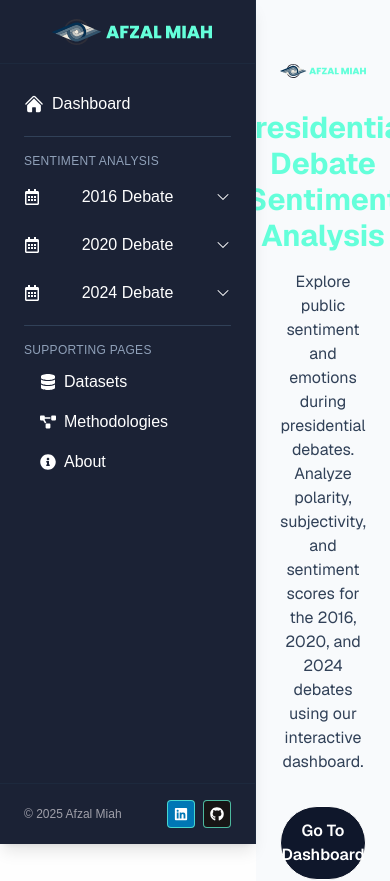
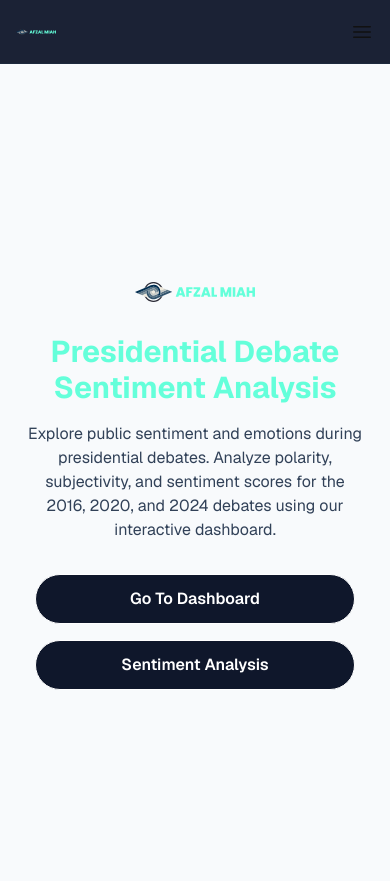
Before and after one commit to affyzal/sentiment-app, a Next.js app: page / in a window 390 px wide. Shown: the top 881 px of the page. Built offline with nearby package versions, Linux system fonts and the light colour scheme.

Commit message:
Refactor Sidebar and layout for improved responsiveness and organization

```diff
--- a/src/app/layout.tsx
+++ b/src/app/layout.tsx
@@ -30,7 +30,7 @@ export default function RootLayout({
         <Sidebar />
 
         {/* Main content */}
-        <main className="flex-1 ml-64 overflow-auto">
+        <main className="flex-1 md:ml-64 pt-16 md:pt-0 overflow-auto">
           {children}
         </main>
       </body>
--- a/src/components/Sidebar.tsx
+++ b/src/components/Sidebar.tsx
@@ -1,6 +1,6 @@
-"use client";
+'use client';
 
-import { ChevronDownIcon, HomeIcon } from "@heroicons/react/24/solid";
+import { ChevronDownIcon, HomeIcon, Bars3Icon, XMarkIcon } from "@heroicons/react/24/solid";
 import { JSX, useEffect, useState } from "react";
 import Image from "next/image";
 import Link from "next/link";
@@ -22,16 +22,12 @@ const analysisIcons: Record<string, JSX.Element> = {
   "Sentiment Score": <FaChartLine className="w-4 h-4" />,
 };
 
-
 const SubMenu = ({ title, year, items }: SubMenuProps) => {
   const pathname = usePathname();
   const [open, setOpen] = useState(false);
 
-  // Open submenu automatically if current path matches this year
   useEffect(() => {
-    if (pathname.includes(`/${year}/`)) {
-      setOpen(true);
-    }
+    if (pathname.includes(`/${year}/`)) setOpen(true);
   }, [pathname, year]);
 
   return (
@@ -42,10 +38,9 @@ const SubMenu = ({ title, year, items }: SubMenuProps) => {
         }`}
         onClick={() => setOpen(!open)}
       >
-        <FaRegCalendarAlt className="w-4 h-4" />{title}
-        <ChevronDownIcon
-          className={`w-4 h-4 transition-transform ${open ? "rotate-180" : ""}`}
-        />
+        <FaRegCalendarAlt className="w-4 h-4" />
+        {title}
+        <ChevronDownIcon className={`w-4 h-4 transition-transform ${open ? "rotate-180" : ""}`} />
       </button>
 
       {open && (
@@ -76,33 +71,12 @@ const SubMenu = ({ title, year, items }: SubMenuProps) => {
   );
 };
 
-export const Sidebar = () => {
+const SidebarContent = () => {
   const pathname = usePathname();
   const years = ["2016", "2020", "2024"];
   const analysisItems = ["Polarity", "Subjectivity", "Emotion", "Sentiment Score"];
 
   return (
-    <aside className="fixed top-0 left-0 w-64 h-screen bg-slate-900/95 backdrop-blur border-r border-slate-800 text-white flex flex-col shadow-lg">
-      {/* Brand / Logo */}
-      <div className="h-16 flex items-center justify-center font-bold text-xl border-b border-slate-800">
-        <motion.a
-          href="/"
-          whileTap={{ scale: 0.95 }}
-          transition={{ type: "spring", stiffness: 260, damping: 16 }}
-          className="inline-flex items-center justify-center"
-          style={{ lineHeight: 0, transformOrigin: "center" }}
-        >
-          <Image
-            src="/logo-transparent.svg"
-            alt="Logo"
-            width={620}
-            height={100}
-            className="w-40 h-40 ml-2 rounded-sm"
-          />
-        </motion.a>
-      </div>
-
-      {/* Scrollable Menu */}
     <nav className="flex-1 flex flex-col mt-4 overflow-y-auto sidebar-scroll">
       <Link
         href="/dashboard"
@@ -120,32 +94,22 @@ export const Sidebar = () => {
         <div className="flex-1 h-px bg-slate-700 rounded-l"></div>
         <div className="flex-1 h-px bg-slate-700 rounded-r"></div>
       </div>
+
       <div className="px-6 mt-2">
-          <p className="text-slate-400 uppercase text-xs mb-1 tracking-wide">
-            Sentiment Analysis
-          </p>
+        <p className="text-slate-400 uppercase text-xs mb-1 tracking-wide">Sentiment Analysis</p>
       </div>
 
+      {years.map((year) => (
+        <SubMenu key={year} title={`${year} Debate`} year={year} items={analysisItems} />
+      ))}
 
-
-        {/* Year + Sentiment Analysis */}
-        {years.map((year) => (
-          <SubMenu
-            key={year}
-            title={`${year} Debate`}
-            year={year}
-            items={analysisItems}
-          />
-        ))}
       <div className="flex items-center my-2 px-6">
         <div className="flex-1 h-px bg-slate-700 rounded-l"></div>
         <div className="flex-1 h-px bg-slate-700 rounded-r"></div>
       </div>
 
       <div className="px-6 mt-2">
-          <p className="text-slate-400 uppercase text-xs mb-1 tracking-wide">
-            Supporting Pages
-          </p>
+        <p className="text-slate-400 uppercase text-xs mb-1 tracking-wide">Supporting Pages</p>
         <Link
           href="/datasets"
           className={`flex items-center gap-2 px-4 py-2 rounded transition ${
@@ -180,11 +144,49 @@ export const Sidebar = () => {
           About
         </Link>
       </div>
+    </nav>
+  );
+};
 
-      </nav>
+export const Sidebar = () => {
+  const [mobileOpen, setMobileOpen] = useState(false);
 
+  return (
+    <>
+      {/* Desktop Sidebar */}
+      <aside className="hidden md:flex fixed top-0 left-0 w-64 h-screen bg-slate-900/95 backdrop-blur border-r border-slate-800 text-white flex flex-col shadow-lg">
+        <div className="h-16 flex items-center justify-center font-bold text-xl border-b border-slate-800">
+          <Image src="/logo-transparent.svg" alt="Logo" width={620} height={100} className="w-40 h-40 ml-2 rounded-sm" />
+        </div>
+        <SidebarContent />
         <SidebarFooter />
       </aside>
+
+      {/* Mobile Navbar */}
+      <div className="md:hidden fixed top-0 left-0 right-0 bg-slate-900/95 backdrop-blur z-50 flex items-center justify-between px-4 h-16 border-b border-slate-800">
+        <Image src="/logo-transparent.svg" alt="Logo" width={40} height={40} className="w-10 h-10 rounded-sm" />
+        <button onClick={() => setMobileOpen(!mobileOpen)}>
+          {mobileOpen ? <XMarkIcon className="w-6 h-6" /> : <Bars3Icon className="w-6 h-6" />}
+        </button>
+      </div>
+
+      {/* Mobile Sidebar Overlay */}
+      {mobileOpen && (
+        <motion.div
+          initial={{ x: "-100%" }}
+          animate={{ x: 0 }}
+          exit={{ x: "-100%" }}
+          transition={{ type: "spring", stiffness: 260, damping: 30 }}
+          className="md:hidden fixed top-0 left-0 bottom-0 w-64 bg-slate-900/95 backdrop-blur z-40 shadow-lg flex flex-col"
+        >
+          <div className="h-16 flex items-center justify-center font-bold text-xl border-b border-slate-800">
+            <Image src="/logo-transparent.svg" alt="Logo" width={620} height={100} className="w-40 h-40 ml-2 rounded-sm" />
+          </div>
+          <SidebarContent />
+          <SidebarFooter />
+        </motion.div>
+      )}
+    </>
   );
 };
 
```
Lines whose indentation alone changed are shown as unchanged.
